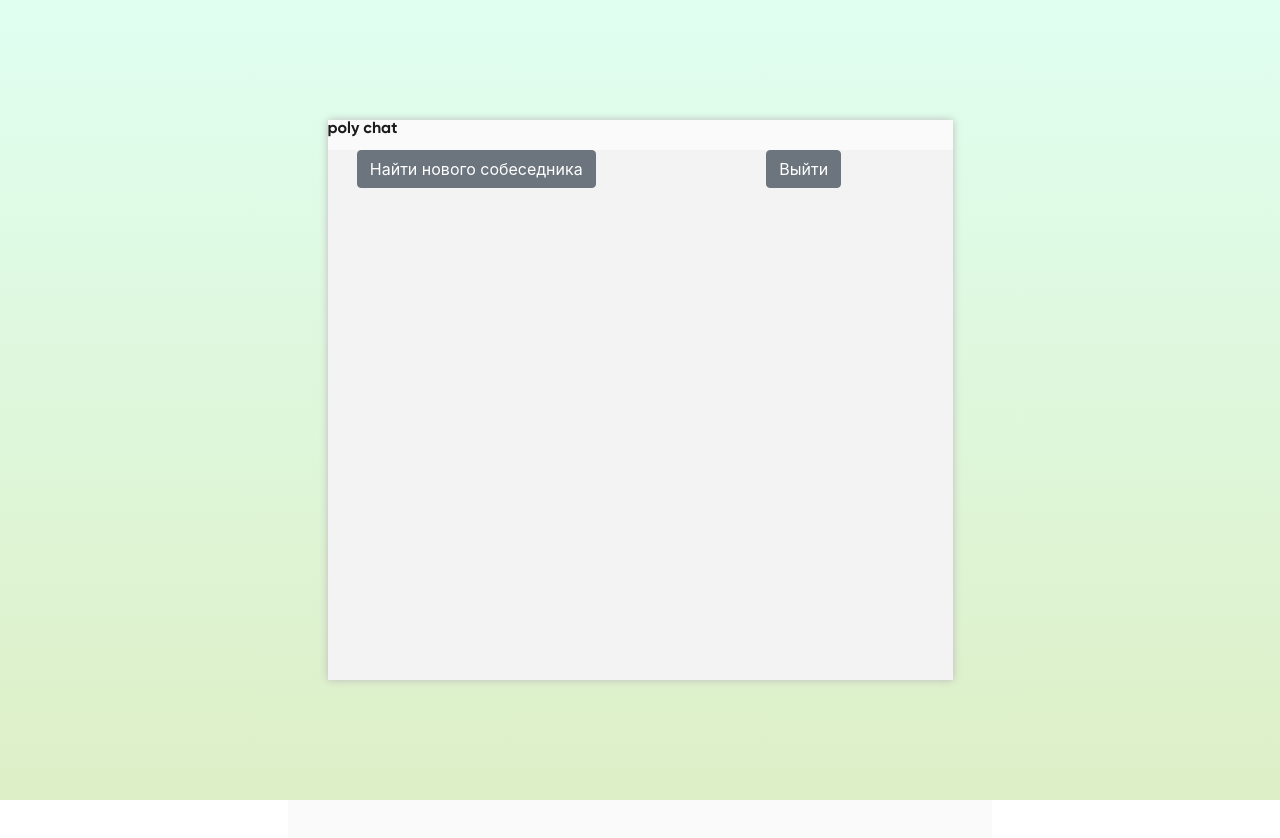
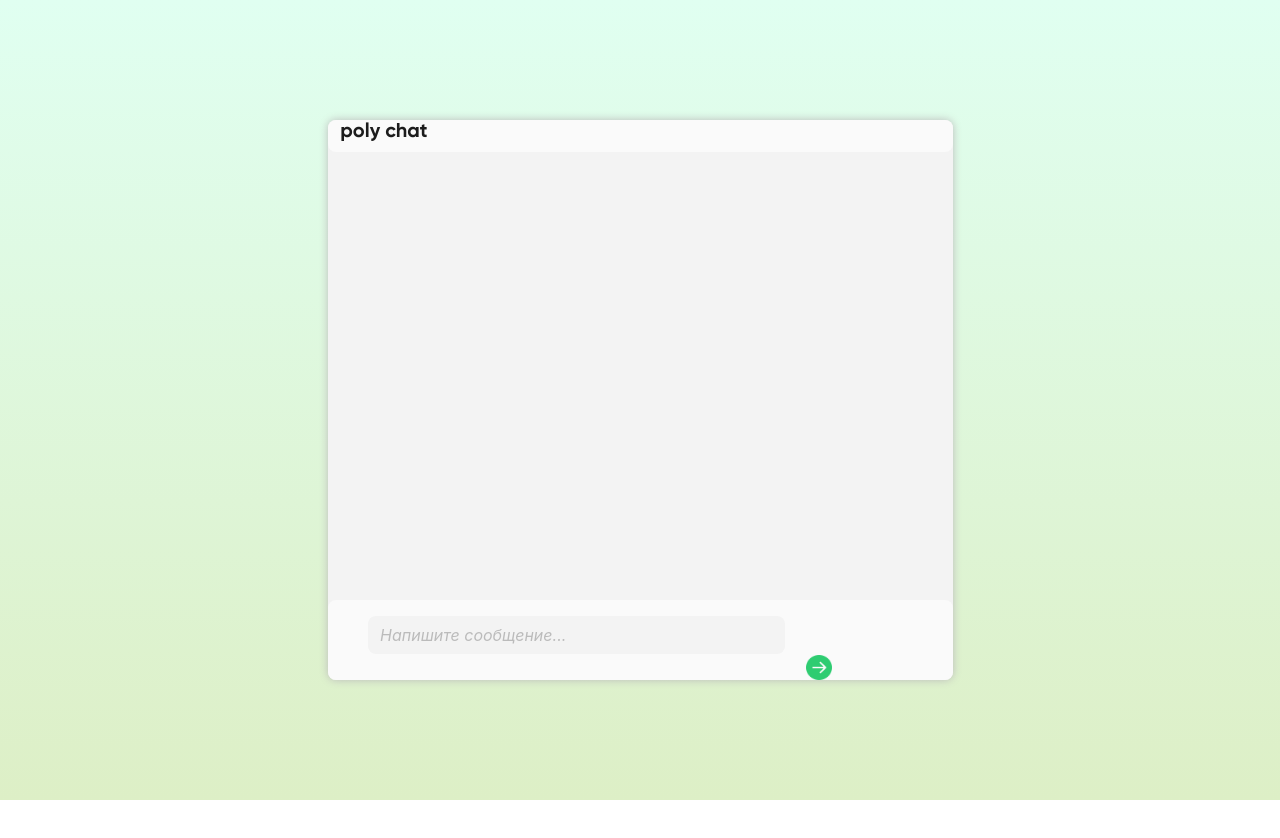
Before and after one commit to benkenobi3/vue-chat, a Vue app: page /chat in a window 1280 px wide. Shown: the top 838 px of the page. After the commit the page ends 800 px from the top, so only its background shows below. Built offline with nearby package versions, Linux system fonts and the light colour scheme.

Commit message:
chat draft on bootstrap

```diff
--- a/src/components/custom/Message.vue
+++ b/src/components/custom/Message.vue
@@ -24,7 +24,7 @@ export default {
     position: absolute;
     width: 3vw;
     height: 2vh;
-    opacity: 00%;
+    opacity: 0%;
     font-family: "Gilroy";
     font-weight: 200;
     color: black;
--- a/src/components/pages/Chat.vue
+++ b/src/components/pages/Chat.vue
@@ -3,25 +3,44 @@
     <b-container fluid class="chat-page" no-gutters>
       <b-row align-v="center" align-h="center" class="vh-100" no-gutters>
         <b-col cols="6" class="chat-window" style="padding: 0">
+
           <b-container fluid no-gutters style="padding: 0">
             <b-row no-gutters class="logo-text-tray">
               <b-col sm="12">
-                  <h6 class="logo-text-chat">poly chat</h6>
+                  <h5 class="logo-text-chat">poly chat</h5>
               </b-col>
             </b-row>
-            <b-row>
+
+            <!-- <b-row>
               <b-col>
-                <b-button>Найти нового собеседника</b-button>
+                <b-button class="new-chat-reset">Найти нового собеседника</b-button>
               </b-col>
               <b-col>
-                <b-button>Выйти</b-button>
+                <b-button class="exit-button">Выйти</b-button>
               </b-col>
-            </b-row>
+            </b-row> -->
+
           </b-container>
+
+          <b-container>
+          <b-row align-v="center" align-h="center">
+            <b-col cols="12" class="chat-box-tray">
+              <div>
+                <b-form-input
+                v-model="text"
+                id="input-message"
+                placeholder="Напишите сообщение..."
+                >
+                </b-form-input>
+                <b-img class="arrow" :src="require('../../assets/arrow.png') "> </b-img>
+              </div>
+
+            </b-col>
+          </b-row>
+        </b-container>
+
         </b-col>
-        <b-row class="chat-box-tray">
-          <b-col> </b-col>
-        </b-row>
+
       </b-row>
     </b-container>
   </div>
@@ -60,18 +79,16 @@ export default {};
 </script>
 
 <style>
-/* .icon {
-  width: 50px;
-  height: 50px;
-  border-radius: 25px;
-  background: #2ecc71;
-} */
+.chat-page {
+  background: linear-gradient(#e0fff1, #ddefc6);
+}
+
 .chat-window {
   height: 70vh;
   margin-top: 15vh;
   margin-bottom: 15vh;
   padding: 0;
-
+  border-radius: 1vh;
   background: #f3f3f3;
   color: #fff;
   box-shadow: 0vw 0vw 1vh #bbbbbb;
@@ -87,14 +104,16 @@ export default {};
 
 .chat-box-tray {
   height: 10vh;
-  width: 55vw;
-  background: #fafafa;
+  margin-top: 56vh;
+  background: #FAFAFA;
+  border-radius: 1vh;
 }
 
 .logo-text-chat {
   font-family: "Gilroy";
   font-weight: 600;
   font-style: normal;
+  margin-left: 1vw;
   text-align: left;
   color: #1c1c1c;
 }
@@ -105,46 +124,30 @@ export default {};
   border-radius: 0px;
   min-width: 100%;
   max-width: 100%;
+  border-radius: 1vh;
 }
 
-.new-chat-reset {
-  /* тут творится какой-то пиздец */
-  height: 5vh;
-  width: 20vw;
-  /* margin-top: 30vh;
-  margin-right: 15vw; */
-  border-radius: 4px;
-  font-family: "Gilroy";
-  font-weight: 200;
-  background: #2ecc71 !important;
-  color: #f3f3f3 !important;
-  border: 1rem #2ecc71 !important;
+#input-message {
+  border: none !important;
+  border-radius: 1vh;
+  margin-left: 2vw;
+  margin-top: 2vh;
+  width: 70%;
+  background-color: #F3F3F3 !important;
 }
 
-.exit-button {
-  height: 5vh;
-  width: 15vw;
-  margin-top: 0vh;
-  margin-right: 0vw;
-  font-family: "Gilroy";
-  font-weight: 200;
-  background: #bbbbbb;
-  color: #f3f3f3;
-  border: 2px solid #f3f3f3;
-}
-/*
-.message-box {
-  background: #f3f3f3;
-  padding: 10px 30px;
+#input-message::placeholder {
+  color:#BBBBBB !important;
+  font-style: italic !important;
 }
 
-input {
-  border: none;
-  padding: 10px 40px;
-  border-radius: 40px;
-  width: 70%;
+.arrow {
+  width: 2vw;
+  margin-left: 28vw;
 }
 
+
+/*
 .chat-bubble {
   padding: 10px 14px;
   background: #eee;
@@ -154,29 +157,4 @@ input {
   animation: fadeIn 1s ease-in;
 } */
 
-.chat-page {
-  background: linear-gradient(#e0fff1, #ddefc6);
-}
-
-/* .logo-text-chat {
-  font-family: Gilroy;
-  font-size: 20px;
-  font-style: normal;
-  font-weight: 700;
-  line-height: 17px;
-  letter-spacing: 0em;
-  text-align: left;
-  float: left;
-  margin: 10px;
-  color: #1c1c1c;
-} */
-
-.logo-text-tray {
-  background: #fafafa;
-  height: 30px;
-  width: 714px;
-  left: 0px;
-  top: 0px;
-  border-radius: 0px;
-}
 </style>
```
Also changed, not shown: src/components/custom/Exit.vue (added, +31 -0 lines), src/components/custom/New-chat.vue (added, +34 -0 lines), src/assets/arrow.png.
